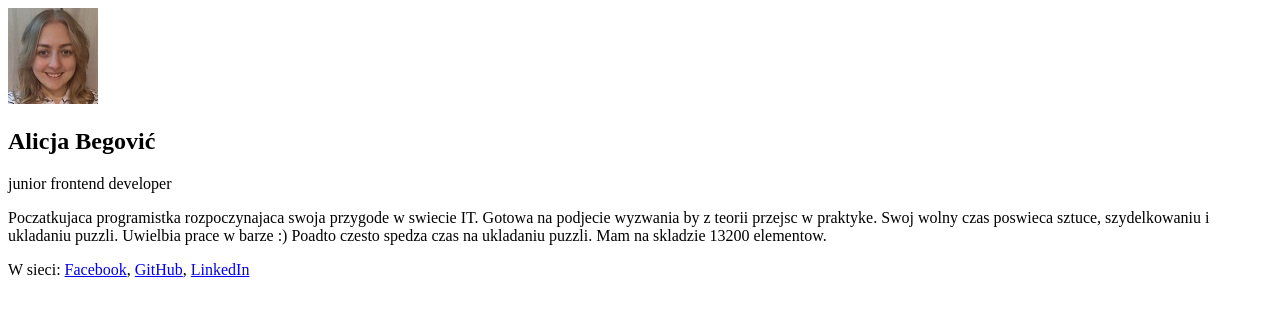
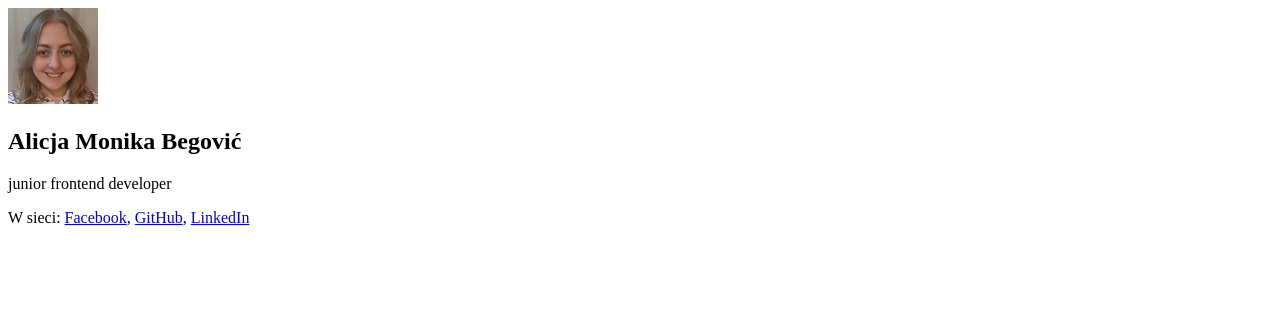
Before and after one commit to alicja-begovic/business-card, a plain HTML site: page src/pages/index.html in a window 1280 px wide. Drawn offline with Linux system fonts and the light colour scheme.

Commit message:
new paragraph

```diff
--- a/src/pages/index.html
+++ b/src/pages/index.html
@@ -23,16 +23,14 @@
       <img class="person__picture" src='/src/assets/img/my_photo.jpg'>
       <div>
         <header class="persone__info">
-          <h1 class="person__name">Alicja Begović</h1>
+          <h1 class="person__name">Alicja Monika Begović</h1>
           <p class="person__position">junior frontend developer</p>
         </header>
-        <p class="person__description person__description--withMargin"><span class="special">Poczatkujaca
-            programistka</span> rozpoczynajaca swoja przygode w swiecie IT. Gotowa na
-          <span class="special">podjecie wyzwania</span> by z teorii
-          przejsc w praktyke. Swoj wolny czas poswieca sztuce, szydelkowaniu i ukladaniu puzzli. Uwielbia prace w barze :) Poadto czesto spedza czas na ukladaniu puzzli. Mam na skladzie 13200 elementow.
+        <p class="person__description person__description--withMargin">
+
         </p>
-        <p class="person__links">W sieci: <a href="#" class="person__link">Facebook</a>, <a href="#"
-            class="person__link">GitHub</a>, <a href="#" class="person__link">LinkedIn</a></p>
+        <p class="person__links">W sieci: <a href="https://www.facebook.com/alicja.franosz/" class="person__link">Facebook</a>, <a href="https://github.com/alicja-begovic"
+            class="person__link">GitHub</a>, <a href="https://www.linkedin.com/in/alicja-begovi%C4%87-472424232/" class="person__link">LinkedIn</a></p>
       </div>
     </article>
   </main>
```
